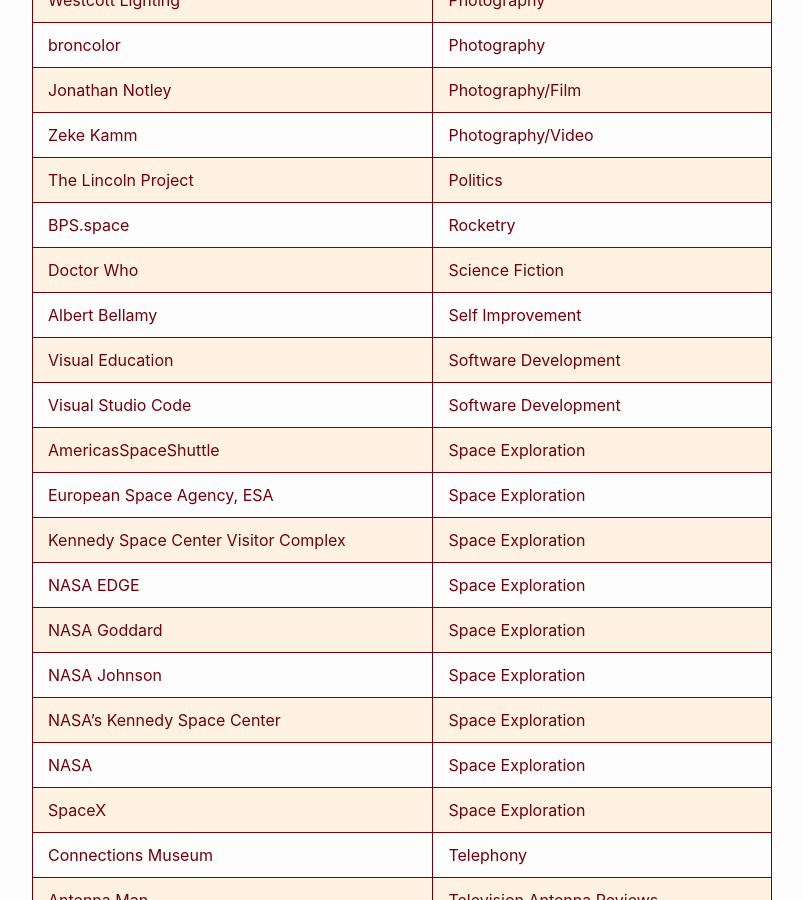
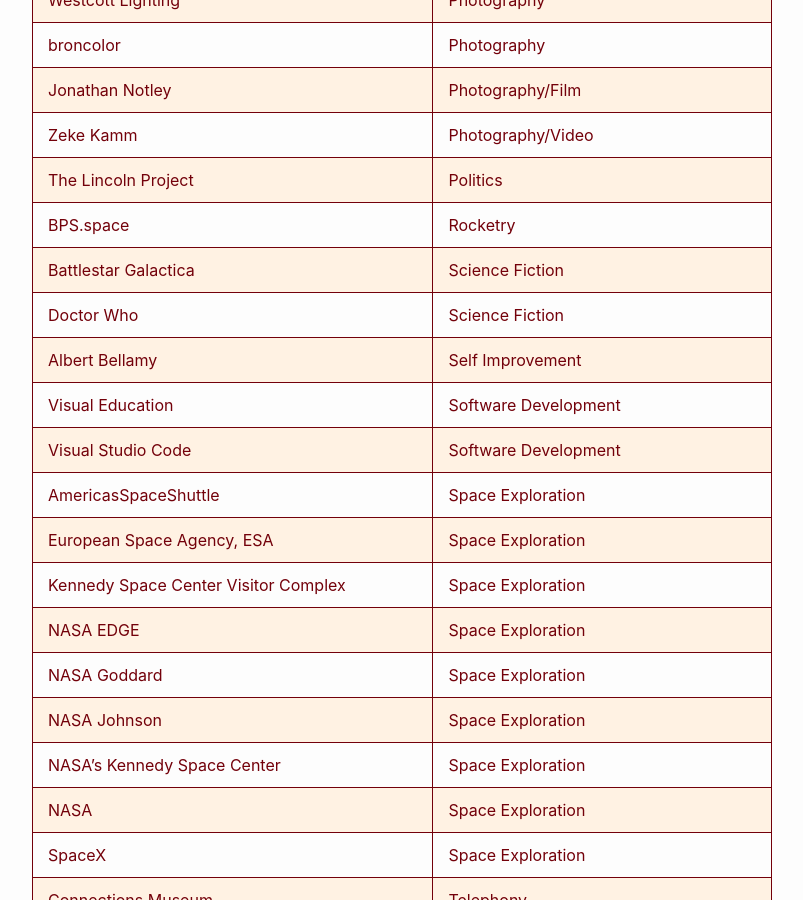
Before and after one commit to RalphHightower/RalphHightower, a Jekyll site: the page built from YouTubeSubscribedChannels.md, in a window 1280 px wide and 900 px high, scrolled down 8673 px. Shown: the whole window, without its empty margins (238-1041 px from the left). Built offline with Jekyll 4.4.1, drawn with Linux system fonts in a browser that asks for light colours; our own code applies the rules of GitHub Pages for plain Markdown files.

Commit message:
[docs](doc): add Battlestar Galactica

```diff
--- a/YouTubeSubscribedChannels.md
+++ b/YouTubeSubscribedChannels.md
@@ -180,6 +180,7 @@
 | [Zeke Kamm](https://youtube.com/@NiceIndustries ) | Photography/Video |
 | [The Lincoln Project](https://youtube.com/@TheLincolnProject ) | Politics |
 | [BPS.space](https://youtube.com/@BPSspace ) | Rocketry |
+| [Battlestar Galactica](https://youtube.com/@BattlestarGalactica?si=OQjwyxmunuJTvuJA ) | Science Fiction |
 | [Doctor Who](https://youtube.com/@DoctorWho ) | Science Fiction |
 | [Albert Bellamy](https://youtube.com/@AlbertBellamy_Major_Data ) | Self Improvement |
 | [Visual Education](https://youtube.com/@VisualEducationStudio ) | Software Development |
```
